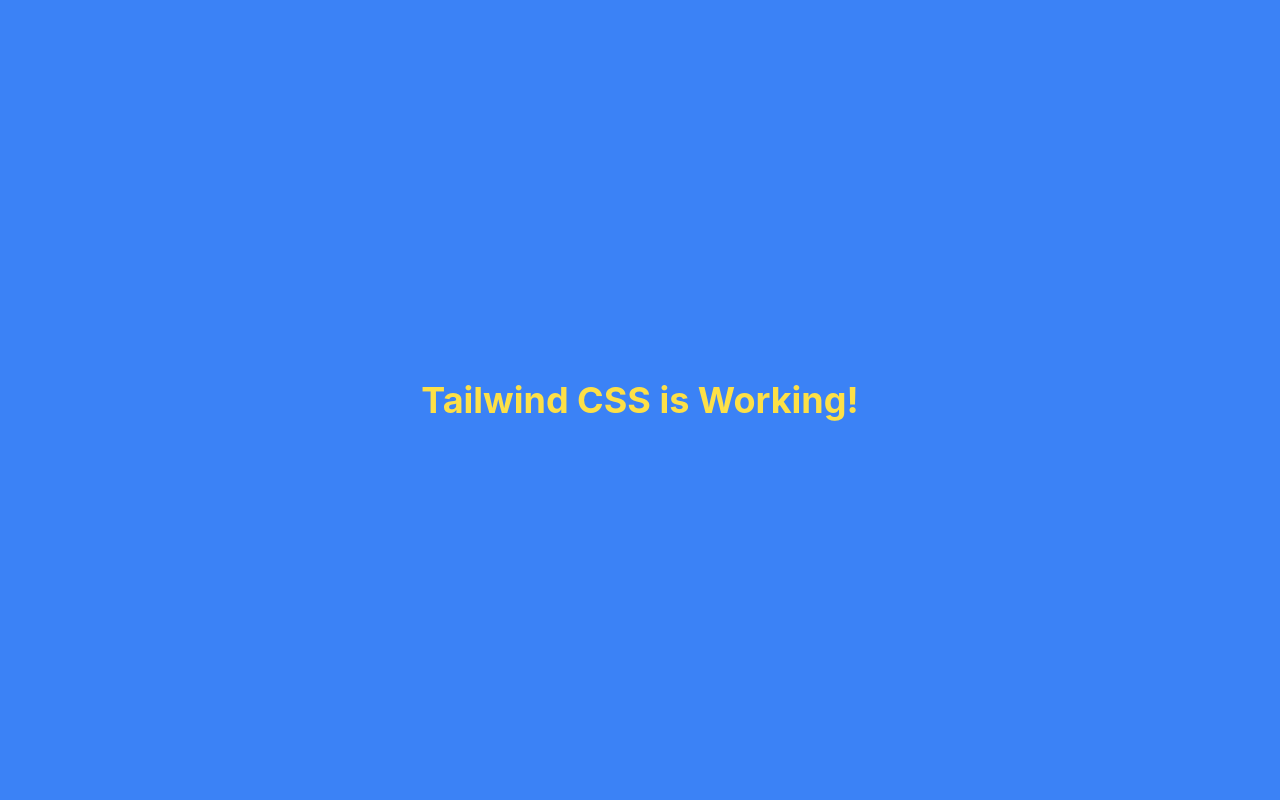
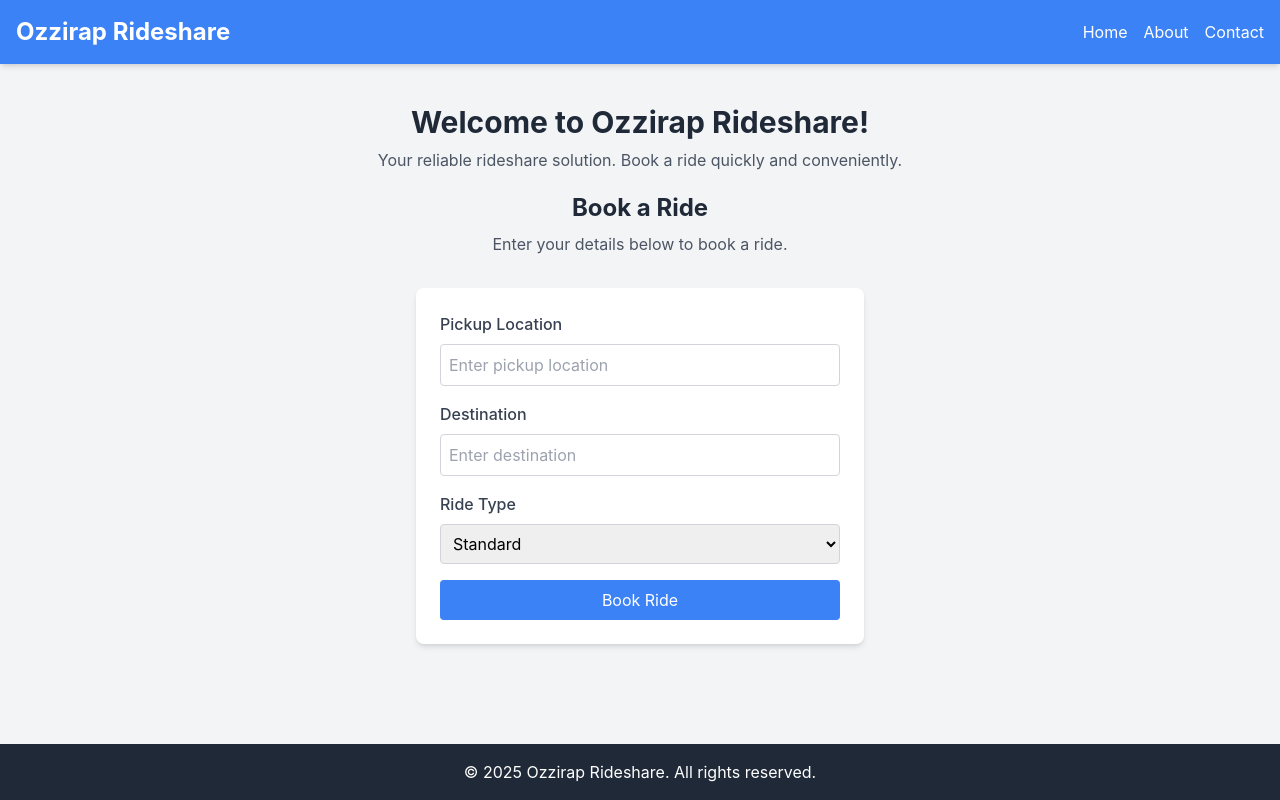
Before and after one commit to amansopinion/ozzirap-rideshare, a React (Create React App) app: page / in a window 1280 px wide. Built offline with nearby package versions, Linux system fonts and the light colour scheme.

Commit message:
Writing the app.js code. This is not an easy one but it's all coming together.

```diff
--- a/src/App.js
+++ b/src/App.js
@@ -1,9 +1,146 @@
+import React, { useState } from "react";
+
 function App() {
+  const [pickup, setPickup] = useState("");
+  const [destination, setDestination] = useState("");
+  const [rideType, setRideType] = useState("standard");
+
+  const handleSubmit = (e) => {
+    e.preventDefault(); // Prevent the default form submission behavior (page reload)
+
+    // Basic validation
+    if (!pickup.trim()) {
+      alert("Please enter a pickup location.");
+      return;
+    }
+
+    if (!destination.trim()) {
+      alert("Please enter a destination.");
+      return;
+    }
+
+    // Log the details if the form is valid
+    console.log("Booking Details:");
+    console.log("Pickup Location:", pickup);
+    console.log("Destination:", destination);
+    console.log("Ride Type:", rideType);
+
+    // Reset the form fields after submission
+    setPickup("");
+    setDestination("");
+    setRideType("standard");
+  };
+
   return (
-    <div className="min-h-screen flex items-center justify-center bg-blue-500">
-      <h1 className="text-4xl text-yellow-300 font-bold text-center">
-        Tailwind CSS is Working!
-      </h1>
+    <div className="min-h-screen flex flex-col bg-gray-100">
+      <header className="bg-blue-500 text-white py-4 shadow-md">
+        <div className="container mx-auto px-4 flex justify-between items-center">
+          <h1 className="text-2xl font-bold">Ozzirap Rideshare</h1>
+          <nav>
+            <ul className="flex space-x-4">
+              <li>
+                <a href="#home" className="hover:underline">
+                  Home
+                </a>
+              </li>
+              <li>
+                <a href="#about" className="hover:underline">
+                  About
+                </a>
+              </li>
+              <li>
+                <a href="#contact" className="hover:underline">
+                  Contact
+                </a>
+              </li>
+            </ul>
+          </nav>
+        </div>
+      </header>
+
+      <main className="flex-grow container mx-auto px-4 py-10">
+        <section className="text-center mb-8">
+          <h2 className="text-3xl font-bold text-gray-800">
+            Welcome to Ozzirap Rideshare!
+          </h2>
+          <p className="text-gray-600 mt-2">
+            Your reliable rideshare solution. Book a ride quickly and
+            conveniently.
+          </p>
+          <h2 className="text-2xl font-bold mt-5 text-gray-800 text-center">
+            Book a Ride
+          </h2>
+          <p className="text-gray-600 text-center mt-2">
+            Enter your details below to book a ride.
+          </p>
+        </section>
+
+        <section>
+          <form
+            onSubmit={handleSubmit}
+            className="mt-8 max-w-md mx-auto bg-white p-6 rounded-lg shadow-md"
+          >
+            <div className="mb-4">
+              <label
+                htmlFor="pickup"
+                className="block text-gray-700 font-medium"
+              >
+                Pickup Location
+              </label>
+              <input
+                type="text"
+                id="pickup"
+                placeholder="Enter pickup location"
+                className="w-full mt-2 p-2 border border-gray-300 rounded"
+              />
+            </div>
+
+            <div className="mb-4">
+              <label
+                htmlFor="destination"
+                className="block text-gray-700 font-medium"
+              >
+                Destination
+              </label>
+              <input
+                type="text"
+                id="destination"
+                placeholder="Enter destination"
+                className="w-full mt-2 p-2 border border-gray-300 rounded"
+              />
+            </div>
+
+            <div className="mb-4">
+              <label
+                htmlFor="rideType"
+                className="block text-gray-700 font-medium"
+              >
+                Ride Type
+              </label>
+              <select
+                id="rideType"
+                className="w-full mt-2 p-2 border border-gray-300 rounded"
+              >
+                <option value="standard">Standard</option>
+                <option value="premium">Premium</option>
+              </select>
+            </div>
+
+            <button
+              type="submit"
+              className="w-full bg-blue-500 text-white py-2 px-4 rounded hover:bg-blue-600"
+            >
+              Book Ride
+            </button>
+          </form>
+        </section>
+      </main>
+
+      <footer className="bg-gray-800 text-white py-4">
+        <div className="container mx-auto px-4 text-center">
+          &copy; 2025 Ozzirap Rideshare. All rights reserved.
+        </div>
+      </footer>
     </div>
   );
 }
```
